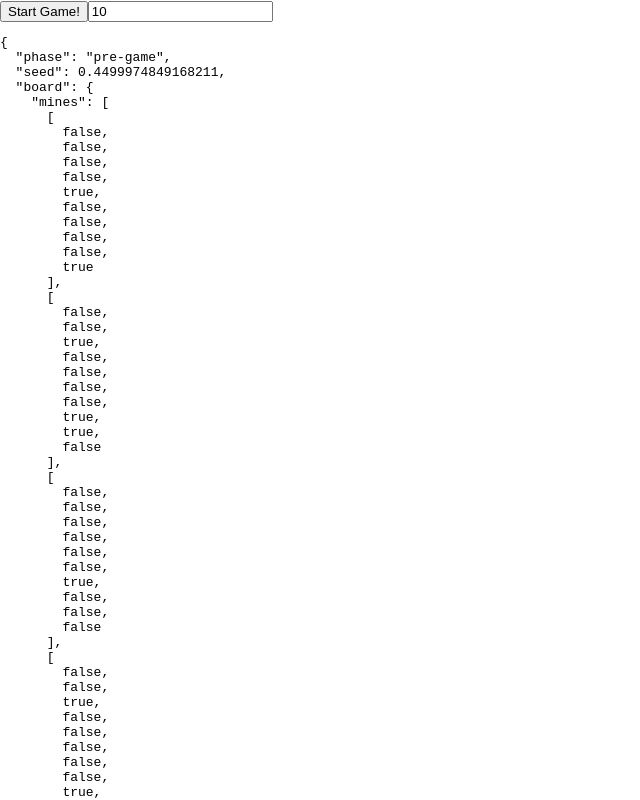
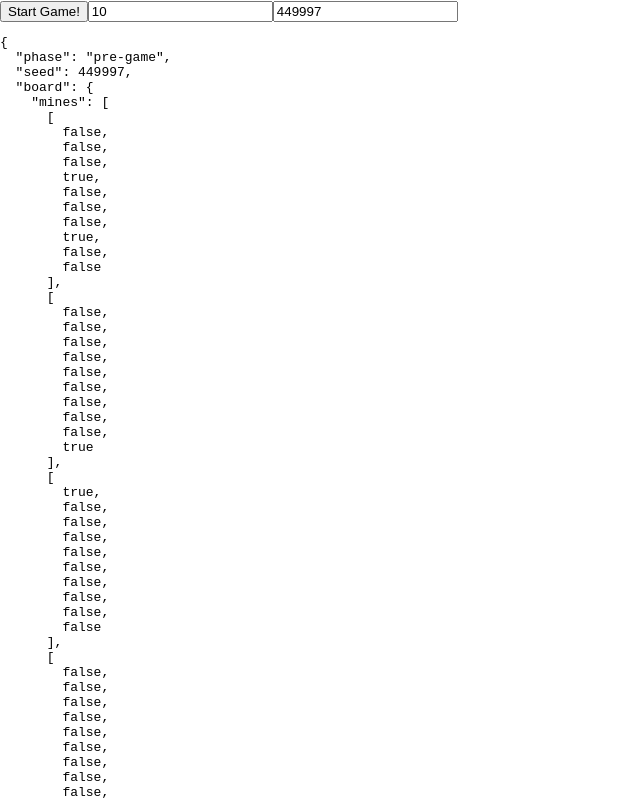
Before and after one commit to PierceLanternStudios/minesweeper, a React (Create React App) app: page / in a window 1280 px wide. Shown: the top 800 px of the page, without its empty margins (0-640 px from the left). Built offline with nearby package versions, Linux system fonts and the light colour scheme.

Commit message:
put limited-input fields on the start screen to set size and seed. Restricted seeds to 6 digit positive integers.

```diff
--- a/src/App.tsx
+++ b/src/App.tsx
@@ -30,11 +30,27 @@ function App() {
           <input
             type="number"
             value={state.boardSize}
+            max={100}
             onChange={(newSize) => {
               dispatch({
                 type: "set-size",
-                size: Number(newSize.target.value),
+                size: Math.min(Number(newSize.target.value), 100),
               });
+            }}
+          />
+          <input
+            type="text"
+            value={state.seed}
+            maxLength={6}
+            onChange={(newSeed) => {
+              if (
+                newSeed.target.value.replace(/[^0-9]/, "") ===
+                newSeed.target.value
+              )
+                dispatch({
+                  type: "set-seed",
+                  seed: Number(newSeed.target.value),
+                });
             }}
           />
           <pre>{JSON.stringify(state, null, 2)}</pre>
--- a/src/UseAppState.tsx
+++ b/src/UseAppState.tsx
@@ -158,7 +158,11 @@ function reducer(state: State, action: Action): State {
         will be lost.
     */
     case "set-seed": {
-      return { ...state, seed: action.seed };
+      console.log(action.seed);
+      return {
+        ...state,
+        seed: action.seed,
+      };
     }
 
     /*
@@ -188,7 +192,12 @@ function reducer(state: State, action: Action): State {
  * @returns     The default value of state.
  */
 function getInitialState(): State {
-  return { phase: "pre-game", seed: Math.random(), board: null, boardSize: 10 };
+  return {
+    phase: "pre-game",
+    seed: Math.trunc(Math.random() * 10 ** 6),
+    board: null,
+    boardSize: 10,
+  };
 }
 
 /**
```
